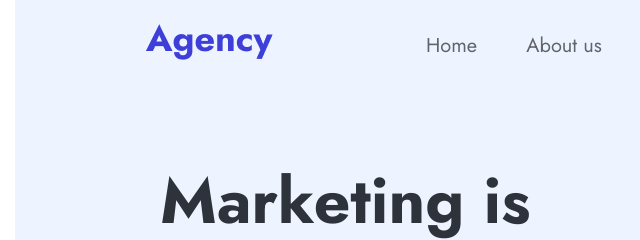
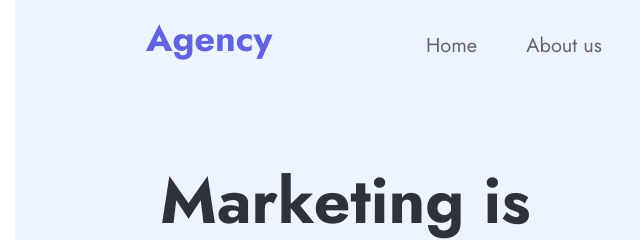
Before and after one commit to YasminHernandes/agency-website, a plain HTML site: page index.html in a window 1280 px wide. In both pictures the pointer is over the link 209 px from the left and 54 px from the top of the page. Shown: the top 240 px of the page, 0-640 px from the left. Drawn offline with Linux system fonts and the light colour scheme.

Commit message:
Add hover to the anchors

```diff
--- a/style.css
+++ b/style.css
@@ -52,6 +52,11 @@ span {
 
 p {
   color: var(--dark-primary);
+}
+
+a:hover, button:hover {
+  opacity: .8;
+  transition: opacity .3s ease;
 }
 
 body {
```
